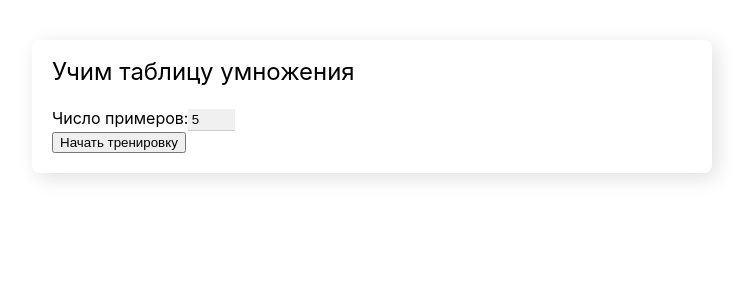
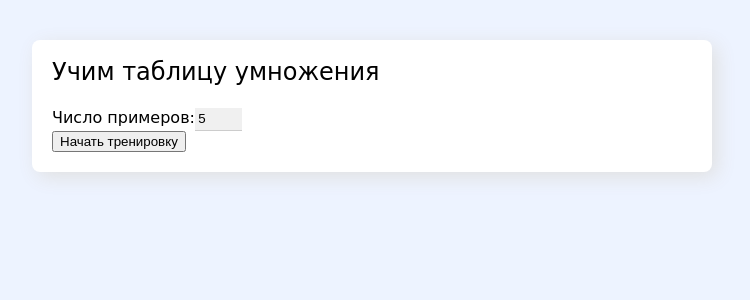
Before and after one commit to gkond/multab, a React (Create React App) app: page / in a window 1280 px wide. Shown: the top 300 px of the page, without its empty margins (268-1018 px from the left). Built offline with nearby package versions, Linux system fonts and the light colour scheme.

Commit message:
Change bg color

```diff
--- a/src/App.css
+++ b/src/App.css
@@ -1,3 +1,8 @@
+body {
+  background-color: #edf3ff;
+  font-family: Nunito, "Comic Sans MS", sans-serif;
+}
+
 .app {
   margin: 40px;
 }
```
